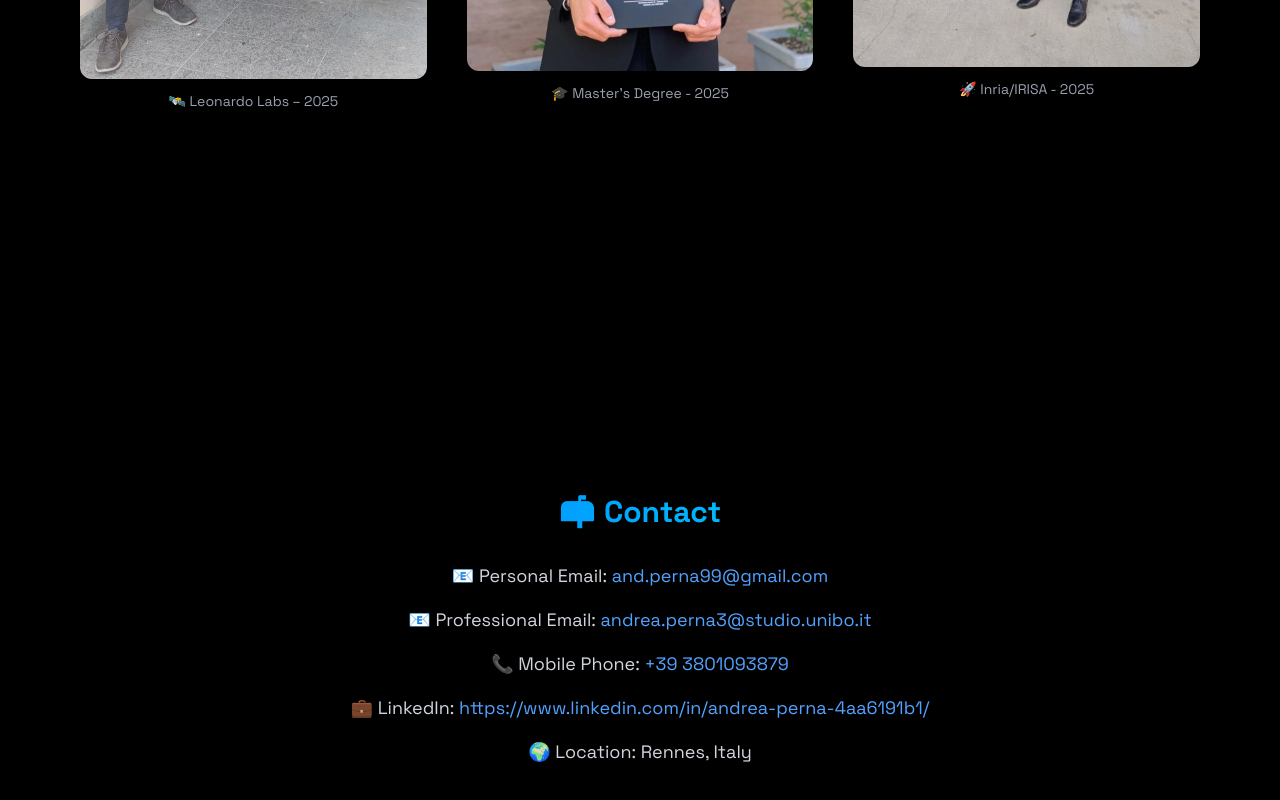
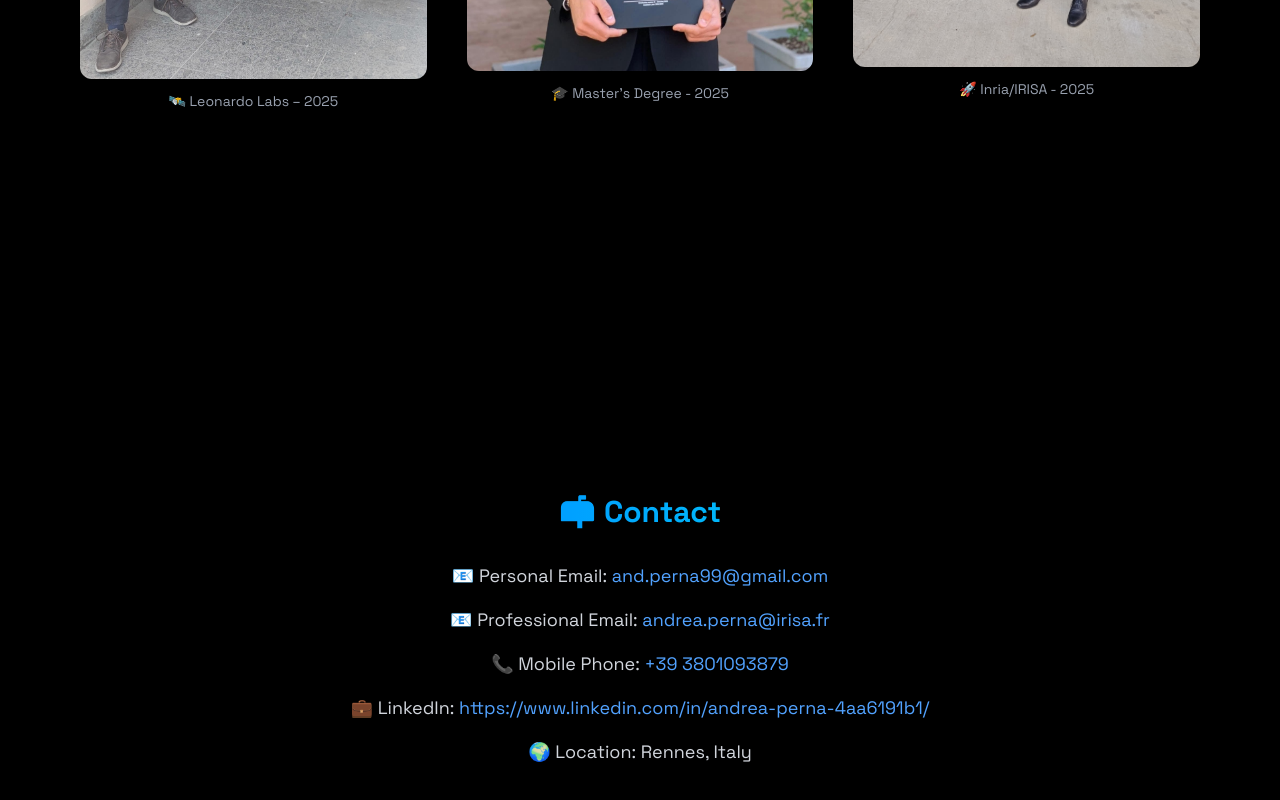
Before and after one commit to AndreaPerna99/andrea-perna-portfolio, a React (Vite) app: page / in a window 1280 px wide. Shown: the part 7122-7922 px from the top of the page. Built offline with nearby package versions, Linux system fonts and the light colour scheme.

Commit message:
Update portfolio site

```diff
--- a/src/components/sections/Contact.jsx
+++ b/src/components/sections/Contact.jsx
@@ -114,7 +114,7 @@ export const Contact = () => {
             📧 Personal Email: <a href="mailto:and.perna99@gmail.com" className="text-blue-400 hover:underline">and.perna99@gmail.com</a>
           </p>
           <p className="text-gray-300 text-lg mb-4">
-            📧 Professional Email: <a href="mailto:andrea.perna@irisa.fr" className="text-blue-400 hover:underline">andrea.perna3@studio.unibo.it</a>
+            📧 Professional Email: <a href="mailto:andrea.perna@irisa.fr" className="text-blue-400 hover:underline">andrea.perna@irisa.fr</a>
           </p>
           <p className="text-gray-300 text-lg mb-4">
             📞 Mobile Phone: <a href="tel:+39 3801093879" className="text-blue-400 hover:underline">+39 3801093879</a>
```
